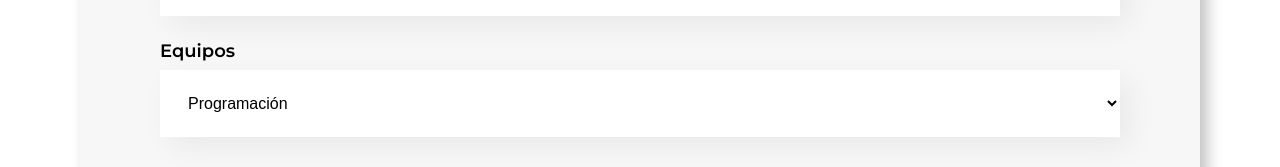
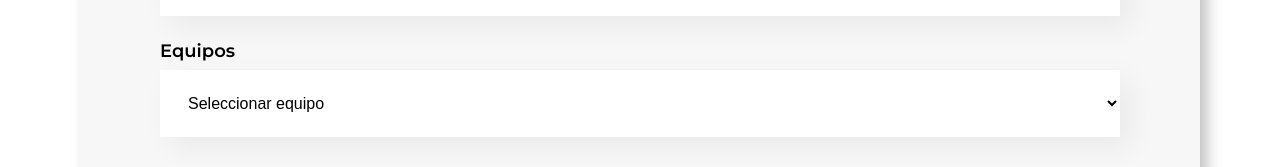
Before and after one commit to Kosmas1122/proyecto_org, a React (Create React App) app: page / in a window 1280 px wide. Shown: the part 1041-1208 px from the top of the page. Built offline with nearby package versions, Linux system fonts and the light colour scheme.

Commit message:
Seleccionando Equipos

```diff
--- a/src/componentes/Formulario/Formulario.js
+++ b/src/componentes/Formulario/Formulario.js
@@ -10,6 +10,7 @@ const Formulario = () => {
     const [nombre, setNombre] = useState("");
     const [puesto, setPuesto] = useState("");
     const [foto, setFoto] = useState("");
+    const [equipo, setEquipo] = useState("");
 
 
     const manejarEnvio = (e) => {
@@ -20,7 +21,8 @@ const Formulario = () => {
         let datosAEnviar = {
             nombre: nombre,
             puesto: puesto,
-            foto: foto
+            foto: foto,
+            equipo: equipo
         };
         console.log(datosAEnviar);
 
@@ -60,7 +62,10 @@ const Formulario = () => {
                 valor={foto}
                 actualizarValor={setFoto}
             />
-            <ListaOpciones />
+            <ListaOpciones
+                valor={equipo}
+                actualizarEquipo={setEquipo}
+            />
             <Boton texto="Crear"/>
         </form>
     </section>
--- a/src/componentes/ListaOpciones/index.js
+++ b/src/componentes/ListaOpciones/index.js
@@ -1,6 +1,6 @@
 import "./ListaOpciones.css"
 
-const ListaOpciones = () => {
+const ListaOpciones = (props) => {
 
     const equipos = [
         "Programación",
@@ -12,10 +12,16 @@ const ListaOpciones = () => {
         "Innovación y Gestión"
     ]
 
+    const manejarCambio = (e) => {
+        console.log("Cambio", e.target.value);
+        props.actualizarEquipo(e.target.value);
+    }
+
     return <div className="lista-opciones">
         <label> Equipos </label>
-        <select>
-            {equipos.map((equipo, index)=> <option key={index}> {equipo} </option>)}
+        <select value={props.valor} onChange={manejarCambio} >
+            <option value="" disabled defaultValue="" hidden > Seleccionar equipo </option>
+            {equipos.map((equipo, index)=> <option key={index} value={equipo} > {equipo} </option>)}
         </select>
     </div>
 }
```
